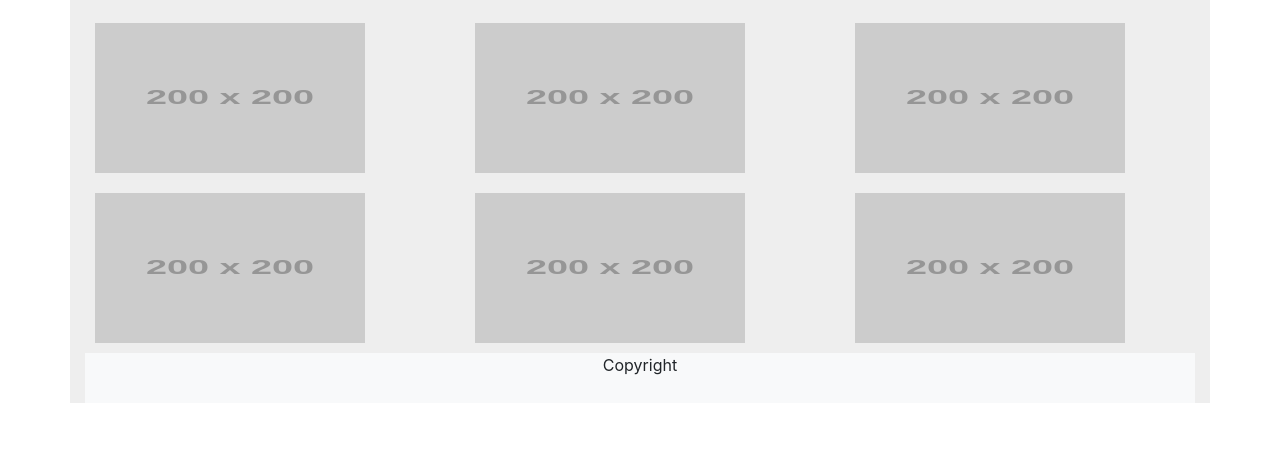
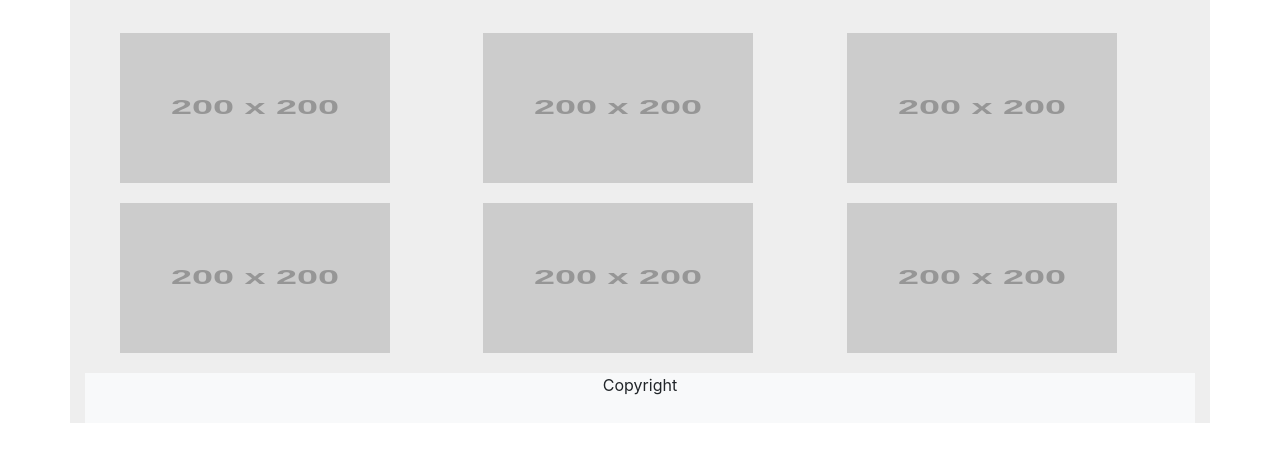
Before and after one commit to farmuss/Bootstrap-Portfolio, a plain HTML site: page portfolio.html in a window 1280 px wide. Shown: the part 119-580 px from the top of the page. Drawn offline with nearby package versions, Linux system fonts and the light colour scheme; placeholder pictures from the web are drawn by us.

Commit message:
Final Changes

```diff
--- a/portfolio.html
+++ b/portfolio.html
@@ -59,7 +59,7 @@
             </div>
         </div>
 
-        <div class="row">
+        <div id="picmargins" class="row">
             <div class="col-ex-12 col-sm-12 col-md-6 col-lg-4 col-xl-4">
                     <img id="placeholder" src="http://via.placeholder.com/200x200">
             </div>
--- a/style.css
+++ b/style.css
@@ -44,3 +44,7 @@ p {
     font-size: 40px;
     font-weight: 600;
 }
+
+#picmargins {
+    margin: 10px;
+}
```
